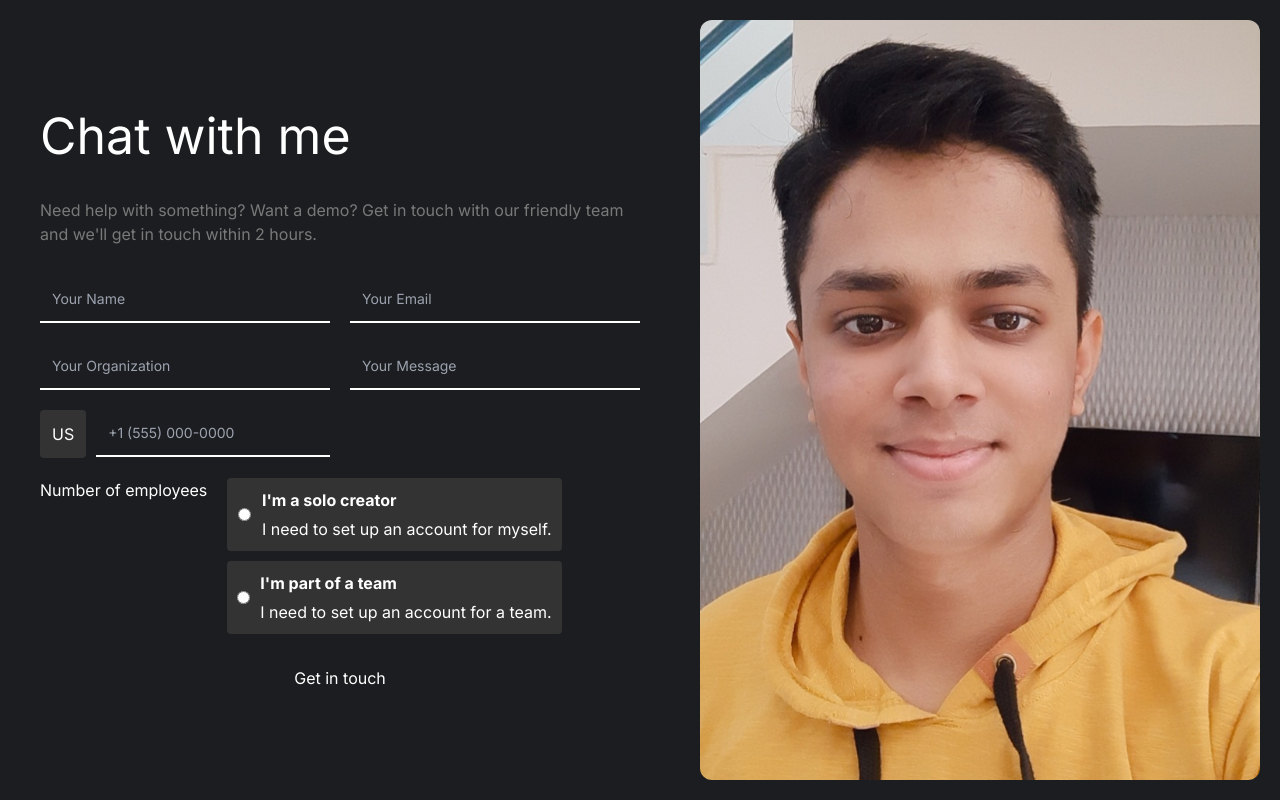
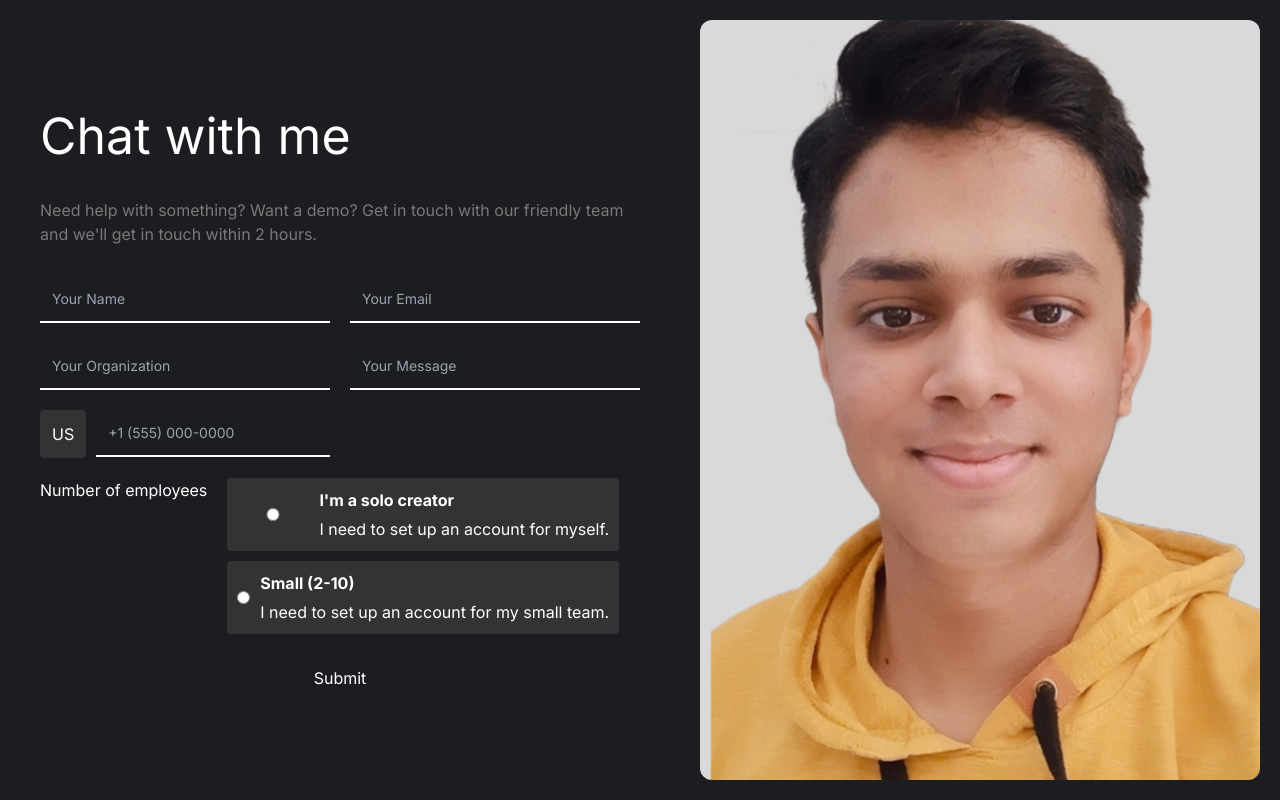
Before and after one commit to Aditya02Jadhav/Final-Portfolio, a Next.js app: page /contact in a window 1280 px wide. Built offline with nearby package versions, Linux system fonts and the light colour scheme.

Commit message:
Update Hero.tsx, ContactPage.tsx, SurveyForm.tsx and CaseStudies.tsx

```diff
--- a/components/CaseStudies.tsx
+++ b/components/CaseStudies.tsx
@@ -8,7 +8,7 @@ const CaseStudies: React.FC = () => {
       <h2>Case Study</h2>
       <div className={styles.cards}>
         <div className={styles.card}>
-          <Image src="./Speech-Snap.png" alt="Speech Snap" />
+          <Image src="/Speech-Snap.png" alt="Speech Snap" width={500} height={300} />
           <h3>Speech Snap</h3>
           <p className={styles.category}>ML & Web Dev, Case Study</p>
           <p className={styles.description}>
@@ -16,7 +16,7 @@ const CaseStudies: React.FC = () => {
           </p>
         </div>
         <div className={styles.card}>
-          <Image src="./Micrograd.png" alt="Micrograd" />
+          <Image src="/Micrograd.png" alt="Micrograd" width={500} height={300}/>
           <h3>Micrograd</h3>
           <p className={styles.category}>ML, Case Study</p>
           <p className={styles.description}>
@@ -24,7 +24,7 @@ const CaseStudies: React.FC = () => {
           </p>
         </div>
         <div className={styles.card}>
-          <Image src="./Chatbot.png" alt="Chatbot" />
+          <Image src="/Chatbot.png" alt="Chatbot" width={500} height={300}/>
           <h3>Chatbot</h3>
           <p className={styles.category}>Streamlit, API</p>
           <p className={styles.description}>
@@ -32,7 +32,7 @@ const CaseStudies: React.FC = () => {
           </p>
         </div>
         <div className={styles.card}>
-          <Image src="./Panorama Stitching.png" alt="Panorama Stitching" />
+          <Image src="/Panorama Stitching.png" alt="Panorama Stitching" width={500} height={300}/>
           <h3>Panorama Stitching</h3>
           <p className={styles.category}>Computer Vision, Case Study</p>
           <p className={styles.description}>
--- a/components/ContactPage.tsx
+++ b/components/ContactPage.tsx
@@ -1,13 +1,16 @@
-import React from 'react';
-import Image from 'next/image';
-import styles from './ui/ContactPage.module.css';
+import React from "react";
+import Image from "next/image";
+import styles from "./ui/ContactPage.module.css";
 
 const ContactPage: React.FC = () => {
   return (
     <div className={styles.contactPageContainer}>
       <div className={styles.formContainer}>
         <h2>Chat with me</h2>
-        <p>Need help with something? Want a demo? Get in touch with our friendly team and we'll get in touch within 2 hours.</p>
+        <p>
+          Need help with something? Want a demo? Get in touch with our friendly
+          team and we'll get in touch within 2 hours.
+        </p>
 
         <form className={styles.contactForm}>
           <div className={styles.formGroup}>
@@ -35,25 +38,92 @@ const ContactPage: React.FC = () => {
                 </label>
               </div>
               <div className={styles.radioOption}>
-                <input type="radio" id="team" name="employees" value="team" />
-                <label htmlFor="team">
-                  <strong>I'm part of a team</strong>
-                  <span>I need to set up an account for a team.</span>
+                <input type="radio" id="small" name="employees" value="small" />
+                <label htmlFor="small">
+                  <strong>Small (2-10)</strong>
+                  <span>I need to set up an account for my small team.</span>
                 </label>
               </div>
             </div>
           </div>
-          <button type="submit" className={styles.submitButton}>Get in touch</button>
+
+          <button className={styles.submitButton} type="submit">
+            Submit
+          </button>
         </form>
       </div>
       <div className={styles.imageContainer}>
-        <img src="/Profile Photo.jpg" alt="Contact" />
+        <Image
+          src="/Linkedin Profile Photo.png"
+          alt="Chat with our team"
+          width={400}
+          height={300}
+        />
       </div>
     </div>
   );
 };
 
 export default ContactPage;
+
+
+
+// import React from 'react';
+// import Image from 'next/image';
+// import styles from './ui/ContactPage.module.css';
+
+// const ContactPage: React.FC = () => {
+//   return (
+//     <div className={styles.contactPageContainer}>
+//       <div className={styles.formContainer}>
+//         <h2>Chat with me</h2>
+//         <p>Need help with something? Want a demo? Get in touch with our friendly team and we'll get in touch within 2 hours.</p>
+
+//         <form className={styles.contactForm}>
+//           <div className={styles.formGroup}>
+//             <input type="text" placeholder="Your Name" />
+//             <input type="email" placeholder="Your Email" />
+//           </div>
+//           <div className={styles.formGroup}>
+//             <input type="text" placeholder="Your Organization" />
+//             <input type="text" placeholder="Your Message" />
+//           </div>
+//           <div className={styles.formGroup}>
+//             <div className={styles.phoneInput}>
+//               <span>US</span>
+//               <input type="tel" placeholder="+1 (555) 000-0000" />
+//             </div>
+//           </div>
+//           <div className={styles.formGroup}>
+//             <label>Number of employees</label>
+//             <div className={styles.radioGroup}>
+//               <div className={styles.radioOption}>
+//                 <input type="radio" id="solo" name="employees" value="solo" />
+//                 <label htmlFor="solo">
+//                   <strong>I'm a solo creator</strong>
+//                   <span>I need to set up an account for myself.</span>
+//                 </label>
+//               </div>
+//               <div className={styles.radioOption}>
+//                 <input type="radio" id="team" name="employees" value="team" />
+//                 <label htmlFor="team">
+//                   <strong>I'm part of a team</strong>
+//                   <span>I need to set up an account for a team.</span>
+//                 </label>
+//               </div>
+//             </div>
+//           </div>
+//           <button type="submit" className={styles.submitButton}>Get in touch</button>
+//         </form>
+//       </div>
+//       <div className={styles.imageContainer}>
+//         <img src="/Profile Photo.jpg" alt="Contact" />
+//       </div>
+//     </div>
+//   );
+// };
+
+// export default ContactPage;
 
 
 
--- a/components/Hero.tsx
+++ b/components/Hero.tsx
@@ -9,10 +9,10 @@ const Hero = () => {
         style={{
           width: "100vw",
           marginLeft: "calc(-50vw + 50%)",
-          backgroundImage: "url('/path/to/your/background-image.jpg')",
+          backgroundImage: "url('/background-image.jpg')",
           backgroundSize: "cover",
           backgroundPosition: "center",
-          backgroundBlendMode: "overlay"
+          backgroundBlendMode: "overlay",
         }}
       >
         <div className="flex flex-col md:flex-row justify-between items-center max-w-7xl mx-auto w-full px-6 md:px-12 space-y-8 md:space-y-0 md:space-x-10">
@@ -37,7 +37,7 @@ const Hero = () => {
               from India.
             </p>
 
-            <a href="/Aaditya Resume.pdf" download="Aaditya_Resume.pdf">
+            <a href="/Aaditya_Resume.pdf" download="Aaditya_Resume.pdf">
               <MagneticButton
                 variant="custom" // use the custom variant
                 size="lg"
@@ -64,15 +64,23 @@ export default Hero;
 
 
 
-
-// Correct code with white background
 // import { FaLocationArrow } from "react-icons/fa6";
 // import { MagneticButton } from "@/components/MagneticButton/index";
 
 // const Hero = () => {
 //   return (
 //     <div>
-//       <div className="h-screen w-full flex items-center justify-center relative">
+//       <div
+//         className="h-screen w-full flex items-center justify-center relative bg-[#f1f1f1]"
+//         style={{
+//           width: "100vw",
+//           marginLeft: "calc(-50vw + 50%)",
+//           backgroundImage: "url('/path/to/your/background-image.jpg')",
+//           backgroundSize: "cover",
+//           backgroundPosition: "center",
+//           backgroundBlendMode: "overlay"
+//         }}
+//       >
 //         <div className="flex flex-col md:flex-row justify-between items-center max-w-7xl mx-auto w-full px-6 md:px-12 space-y-8 md:space-y-0 md:space-x-10">
 //           <div className="flex flex-col items-start justify-center max-w-lg space-y-6">
 //             <p className="uppercase tracking-widest text-xs dark:text-blue-100">
@@ -84,7 +92,7 @@ export default Hero;
 //             </h1>
 
 //             <p className="text-left md:tracking-wider text-sm md:text-lg lg:text-2xl dark:text-white text-black">
-//               I&apos;m Aaditya, an{" "}
+//               I'm Aaditya, an{" "}
 //               <span className="text-[#fC423D] dark:text-[#f54242]">
 //                 AI Developer
 //               </span>{" "}
@@ -109,7 +117,7 @@ export default Hero;
 //             <img
 //               src="/Linkedin Profile Photo.png"
 //               alt="Aaditya"
-//               className="w-[320px] h-[320px] rounded-[12px] object-cover shadow-lg"
+//               className="w-[400px] h-[400px] rounded-[12px] object-cover"
 //             />
 //           </div>
 //         </div>
--- a/components/ui/CaseStudies.module.css
+++ b/components/ui/CaseStudies.module.css
@@ -26,7 +26,7 @@
     text-align: left;
 }
 
-.card img {
+.card Image {
     width: 100%;
     border-radius: 10px;
     margin-bottom: 20px;
```
Also changed, not shown: components/SurveyForm.tsx (+177 -11 lines).
